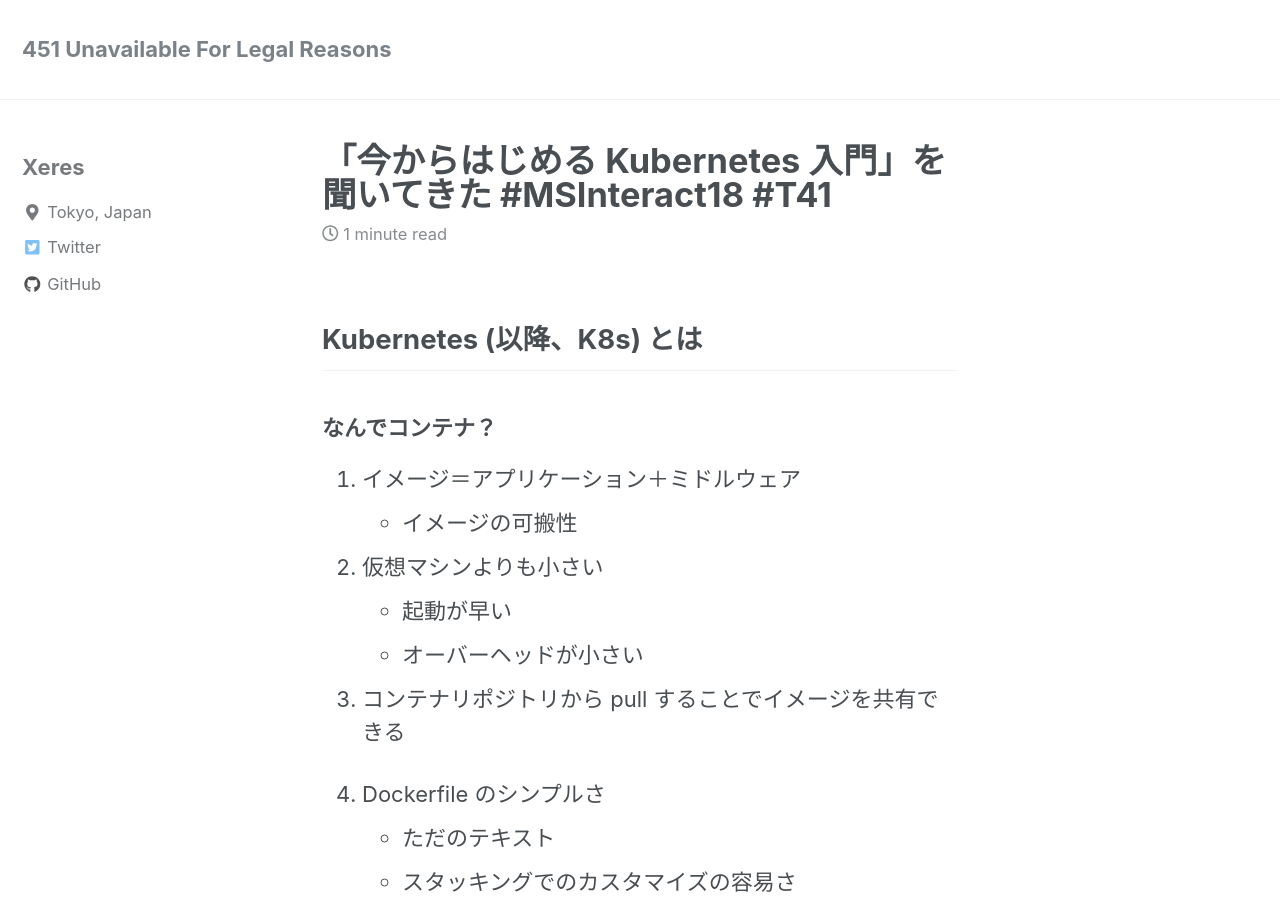
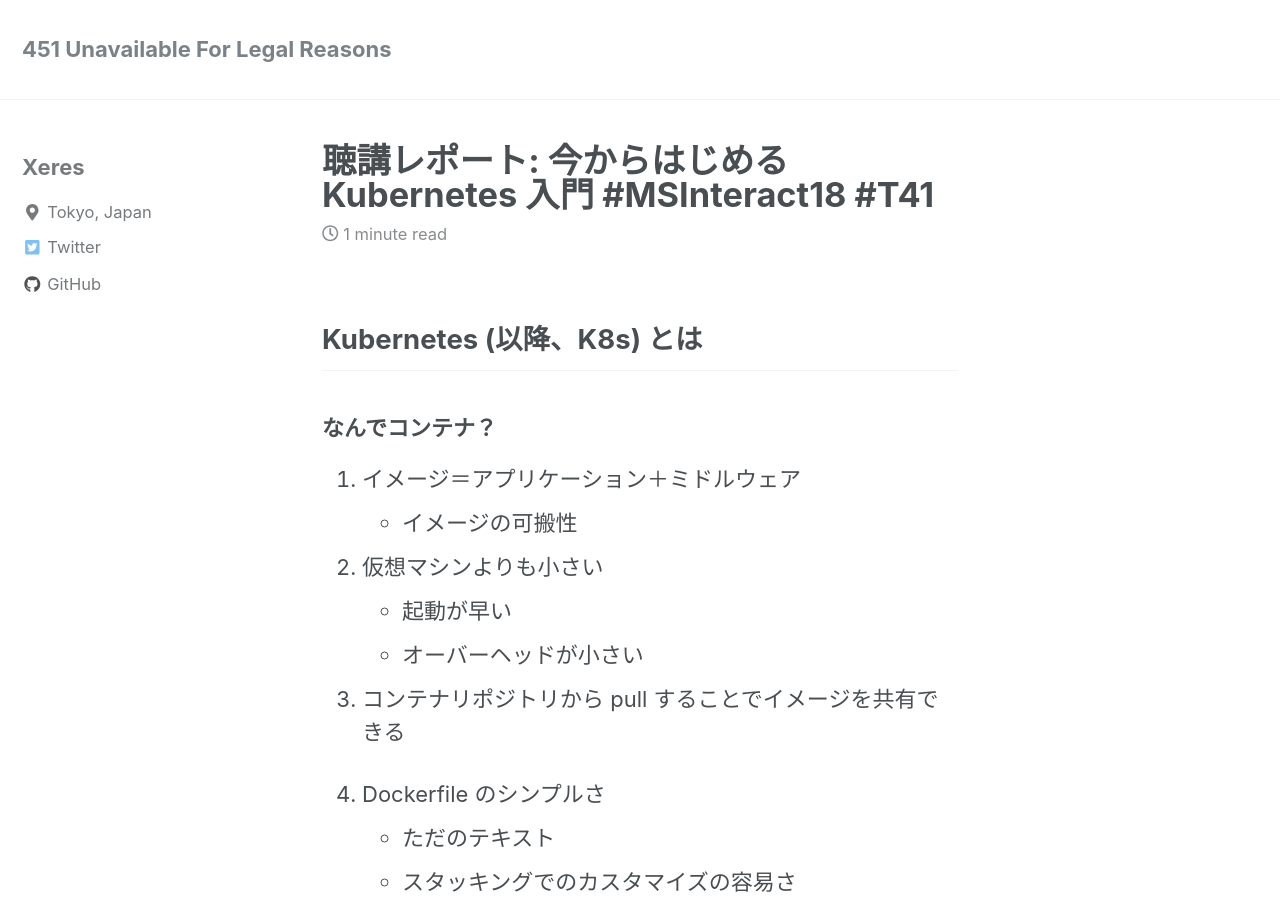
Before and after one commit to xeres/xeres.github.io, a Jekyll site: the page built from _posts/2018-06-30-a-kubernetes-primer-in-interact-2018.md, in a window 1280 px wide and 900 px high. Built offline with Jekyll 4.4.1, drawn with Linux system fonts in a browser that asks for light colours; nearby versions of some CDN libraries.

Commit message:
Changed a title.

```diff
--- a/_posts/2018-06-30-a-kubernetes-primer-in-interact-2018.md
+++ b/_posts/2018-06-30-a-kubernetes-primer-in-interact-2018.md
@@ -1,5 +1,5 @@
 ---
-title: "「今からはじめる Kubernetes 入門」を聞いてきた #MSInteract18 #T41"
+title: "聴講レポート: 今からはじめる Kubernetes 入門 #MSInteract18 #T41"
 date: 2018-06-30 13:54:00 +0900
 ---
 
```
